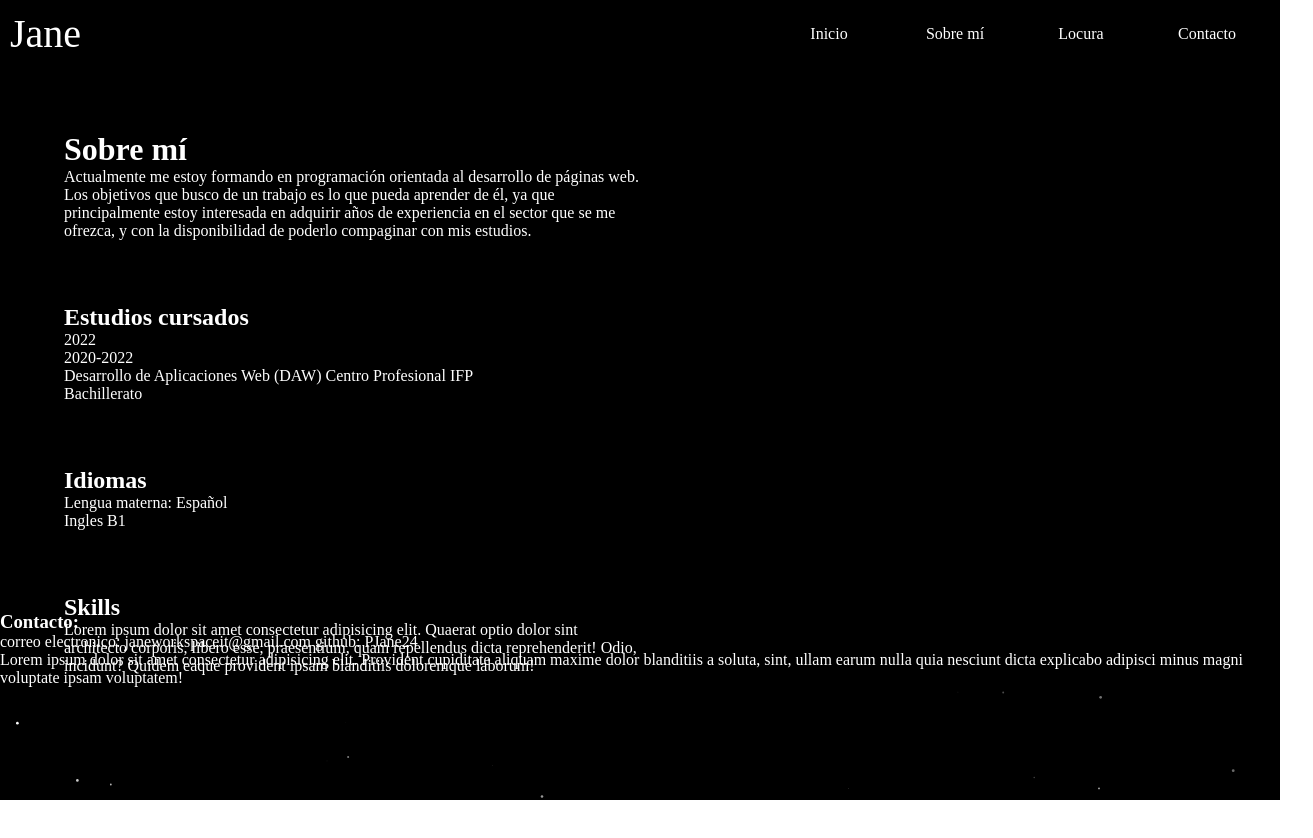
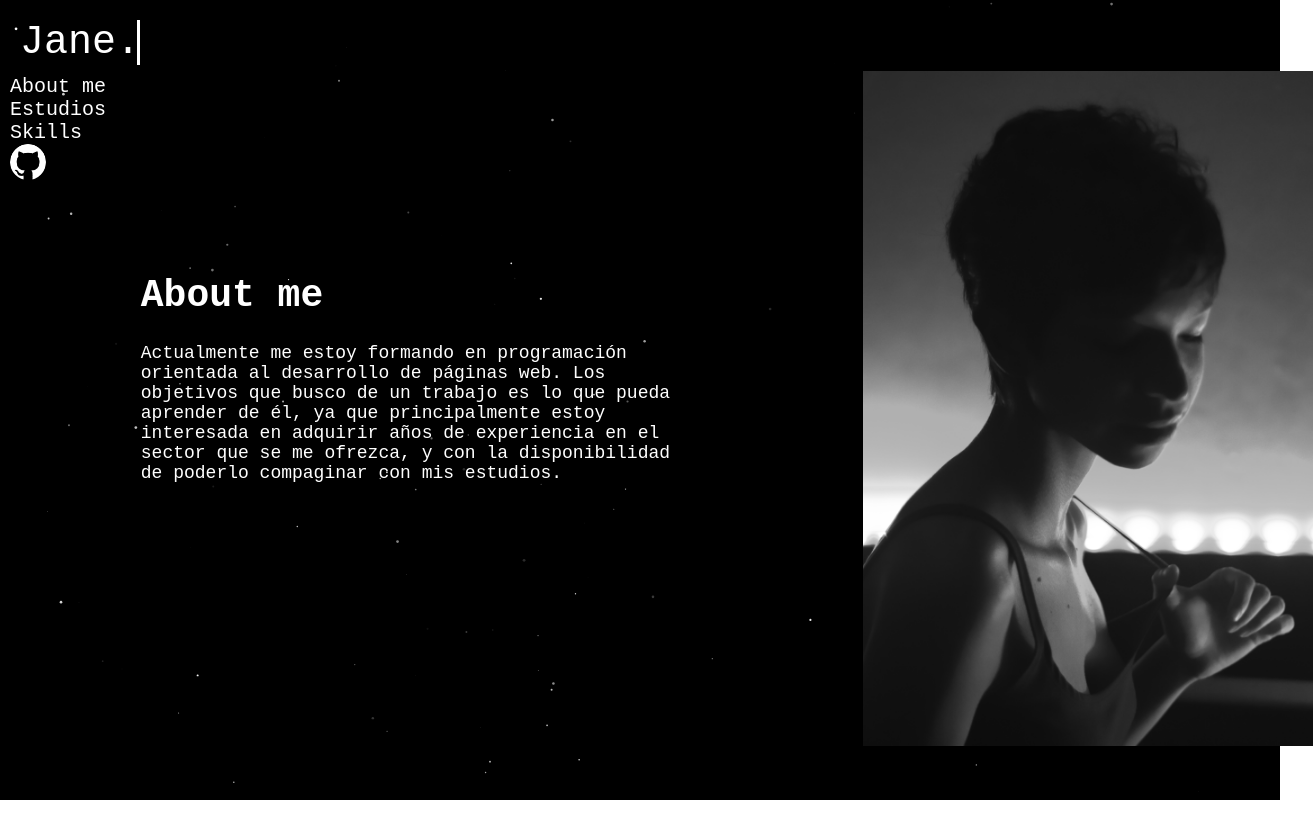
Before and after one commit to PJAne24/Projects, a plain HTML site: page portfolio/index.html in a window 1280 px wide. Shown: the whole page, 1313 px wide, since content can reach past the window. Before the commit the page ends 800 px from the top, so only its background shows below. Drawn offline with Linux system fonts and the light colour scheme.

Commit message:
v2 portfolio act

```diff
--- a/portfolio/index.html
+++ b/portfolio/index.html
@@ -1,5 +1,6 @@
 <!DOCTYPE html>
 <html lang="en">
+
 <head>
     <meta charset="UTF-8">
     <meta name="viewport" content="width=device-width, initial-scale=1.0">
@@ -7,21 +8,32 @@
     <link rel="stylesheet" href="styles.css">
     <script src="./js/functions.js"></script>
 </head>
+
 <body>
-    <div name="fondo" id="particles-js">
     <header class="plantilla header">
-            <span title="Jhoanna Pereira" id="titulo">Jane</span>
         <nav class="plantilla menu">
-                <a href="./">Inicio</a>
-                <a href="#">Sobre mí</a>
-                <a href="#">Locura</a>
-                <a href="#">Contacto</a>
+            <ul>
+                <li>
+                    <span title="Jhoanna Pereira" id="titulo">Jane.</span>
+                </li>
+                <li>
+                    <a href="#sec1">About me</a>
+                </li>
+                <li>
+                    <a href="#sec2">Estudios</a>
+                </li>
+                <li>
+                    <a href="#sec3">Skills</a>
+                </li>
+                <li>
+                    <a href="https://github.com/PJAne24" target="_blank"><img src="./img/github.png" id="github" alt="GitHub"></a>
+                </li>
+            </ul>
         </nav>
     </header>
     <main>
-            <div class="container">
-                <div class="plantilla-flex sobreMi">
-                    <h1>Sobre mí</h1>
+        <section id="sec1" class="plantilla-flex sobreMi section">
+            <h1>About me</h1>
             <p>Actualmente me estoy
                 formando en
                 programación orientada al
@@ -37,47 +49,53 @@
                 compaginar con mis
                 estudios.
             </p>
-                </div>
-                <div class="estudios">
+            <img src="./img/fotochica.jpg" id="perfil" alt="chica">
+        </section>
+        <section id="sec2" class="plantilla-flex estudios section">
             <h2>Estudios cursados</h2>
-                    <div>
+            <div class="fecha-estudios">
                 <p>2022</p>
                 <p>2020-2022</p>
             </div>
-                    <div>
+            <div class="info-estudios">
                 <p>Desarrollo de Aplicaciones Web (DAW)
                     Centro Profesional IFP
                 </p>
                 <p>Bachillerato</p>
             </div>
-                </div>
-                <div class="idiomas">
-                    <h2>Idiomas</h2>
-                    <p>Lengua materna: Español</p>
-                    <p>Ingles B1</p>
-                </div>
-                <div class="skills">
+        </section>
+        <div class="plantilla dos">
+            <section id="sec3" class="plantilla-flex skills section">
                 <h2>Skills</h2>
                 <p>Lorem ipsum dolor sit amet consectetur
                     adipisicing elit. Quaerat optio dolor sint architecto
                     corporis, libero esse, praesentium, quam repellendus
                     dicta reprehenderit! Odio, incidunt? Quidem eaque provident ipsam blanditiis doloremque laborum!</p>
+            </section>
+            <aside id="aside" class="plantilla-flex idiomas section">
+                <h2>Idiomas</h2>
+                <p>Lengua materna: Español</p>
+                <p>Ingles B1</p>
+            </aside>
         </div>
-            </div>
+
     </main>
-        <footer class="footer">
+    <!-- <footer class="plantilla-flex footer">
         <h3>Contacto:</h3>
         <p>correo electronico: janeworkspaceit@gmail.com
-                github: PJane24
+            GitHub: PJane24
         </p>
         <p>Lorem ipsum dolor sit amet
-                consectetur adipisicing elit. Provident cupiditate aliquam maxime dolor blanditiis a soluta, sint, ullam earum nulla quia nesciunt dicta explicabo adipisci minus magni voluptate ipsam voluptatem!</p>
-        </footer>
+            consectetur adipisicing elit. Provident cupiditate aliquam maxime dolor blanditiis a soluta, sint, ullam
+            earum nulla quia nesciunt dicta explicabo adipisci minus magni voluptate ipsam voluptatem!</p>
+    </footer> -->
 
 
+
+    <div class="fondo-particulas" id="particles-js">
         <script src="./js/particles.min.js"></script>
         <script src="./js/app.js"></script>
     </div>
+</body>
 
-</body>
 </html>
--- a/portfolio/js/functions.js
+++ b/portfolio/js/functions.js
@@ -1,13 +1,24 @@
 window.onload = () => {
     const titulo = document.querySelector("#titulo");
+    const menu = document.querySelector("nav");
+
+    window.addEventListener('scroll', function(){
+        menu.classList.toggle('active',window.scrollY > 0)
+    })
 
     titulo.addEventListener("click", () => {
-        if(titulo.innerHTML == "Jane"){
-            titulo.innerHTML = "Jhoanna Pereira";
+        if(titulo.innerHTML == "Jane."){
+            titulo.style.transition = "2s";
+            titulo.innerHTML = "Jhoanna Pereira.";
+            titulo.style.width = "16ch";
         }else{
-            titulo.innerHTML = "Jane";
+
+
+            titulo.style.transition = "1s";
+            titulo.innerHTML = "Jane.";
+            titulo.style.width = "5ch";
         }
+
     })
 
-
 }
--- a/portfolio/styles.css
+++ b/portfolio/styles.css
@@ -1,10 +1,36 @@
-*{
+html {
+    scroll-behavior: smooth;
+
+    & ::-webkit-scrollbar {
+        width: 18px;
+        height: 40px;
+        background-color: rgb(14, 14, 14);
+    }
+
+    & ::-webkit-scrollbar-thumb {
+        background-image: linear-gradient(to right, #f9d423 0%, #ff4e50 100%);
+        border-radius: 10px;
+    }
+}
+
+* {
     margin: 0;
     padding: 0;
     color: white;
+    font-family: monospace;
+    box-sizing: border-box;
+
+    & p {
+        font-size: 18px;
     }
 
-#particles-js{
+    & h1,
+    h2 {
+        font-size: 38px;
+    }
+}
+
+#particles-js {
     width: 100%;
     height: 100vh;
     background-color: black;
@@ -12,86 +38,168 @@
     z-index: -1;
 }
 
-.plantilla{
+.fondo-particulas {
+    top: 0;
+    left: 0;
+}
+
+.plantilla {
     display: grid;
 }
 
-.plantilla-flex{
+.dos {
+    grid-template-columns: 45% 25%;
+}
+
+.plantilla-flex {
     display: flex;
 }
 
-.header{
+header.active {}
+
+nav.active {
+    background-color: #181818a3;
+
+}
+
+nav {
+    transition: all .5s ease;
+    position: fixed;
+    width: 100%;
+}
+
+.header {
     padding: 10px;
     grid-template-columns: auto 40%;
+    font-size: 20px;
 
-    & span{
+    & span {
         width: fit-content;
         color: white;
         font-size: 40px;
         cursor: pointer;
-    }
+        transition: 0.7s;
     }
 
-.menu{
+    & #titulo:hover {
+        text-shadow: 0px 0px 10px;
+    }
+
+    & #titulo {
+        display: block;
+        white-space: nowrap;
+        border-right: 3px solid;
+        width: 5ch;
+        animation: typing 1.2s steps(5),
+            blink .5s infinite step-end alternate;
+        overflow: hidden;
+        margin: 10px;
+
+    }
+
+    & .menu {
         width: auto;
         grid-template-columns: repeat(4, 1fr);
         justify-items: center;
         align-items: center;
 
-    & a{
+        & li {
+            list-style-type: none;
+        }
+
+        & a {
             height: fit-content;
             text-decoration: none;
             color: white;
         }
+
+        & #github {
+            width: 36px;
+            height: 36px;
+            border-radius: 50%;
+            transition: .7s;
         }
 
-main{
-    background-color: transparent;
-     height: 60%;
+        & #github:hover {
+            box-shadow: 0px 0px 9px white;
+        }
+    }
 }
 
-.sobreMi{
+@keyframes typing {
+    from {
+        width: 0;
+    }
+}
+
+@keyframes blink {
+    50% {
+        border-color: transparent;
+    }
+}
+
+
+
+main {
+    height: calc(100vh - 67px);
+
+    & .sobreMi {
+        height: calc(100vh - 159px);
+        margin: 3%;
+
+        & #perfil {
+            position: absolute;
+            height: 675px;
+            width: 450px;
+            margin-top: 5%;
+            margin-left: 60%;
+        }
+    }
+
+    & .estudios {
+        margin-top: 7%;
+    }
+
+
+    & .skills {
+        width: auto;
+    }
+
+    & .idiomas {
+        width: 100%;
+        margin: 9%;
+    }
+}
+
+.section {
     flex-direction: column;
+    justify-content: center;
     align-content: flex-start;
+    align-items: center;
     margin: 5%;
+    gap: 2rem;
+    height: calc(100vh - 67px);
+    position: relative;
+    /* background-color: blue; */
+    align-items: flex-start;
+    padding-left: 8%;
 
-    & p{
+    & p {
         width: 50%;
     }
 }
 
-.estudios{
+
+footer {
     flex-direction: column;
-    align-content: flex-start;
-    margin: 5%;
+    justify-content: flex-end;
+    padding: 5%;
+    height: 100vh;
 
-    & p{
-        width: 50%;
+    & h3 {
+        font-size: 30px;
+        margin-bottom: 1.2%;
     }
-}
-
-.idiomas{
-    flex-direction: column;
-    align-content: flex-start;
-    margin: 5%;
-
-    & p{
-        width: 50%;
-    }
-}
-
-.skills{
-    flex-direction: column;
-    align-content: flex-start;
-    margin: 5%;
-
-    & p{
-        width: 50%;
-    }
-}
-
-footer{
-     height: auto;
 }
 
 /*
```
Also changed, not shown: portfolio/img/fotochica.jpg (added), portfolio/img/github.png (added). Lines whose indentation alone changed are shown as unchanged.
